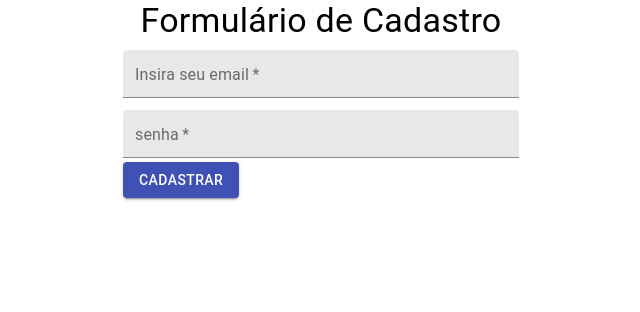
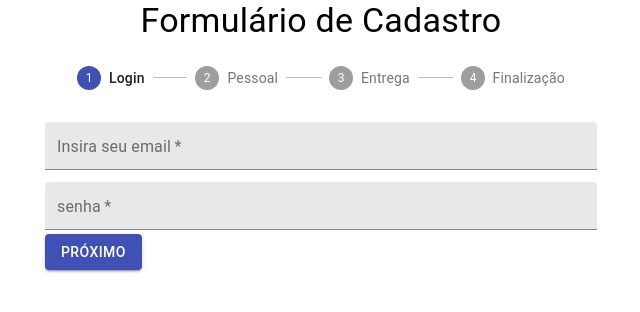
Before and after one commit to LuanCMartins/Formulario_Cadastro_ReactJS, a React (Create React App) app in the folder ceep/: page / in a window 1280 px wide. Shown: the top 312 px of the page, without its empty margins (319-959 px from the left). Built offline with nearby package versions, Linux system fonts and the light colour scheme.

Commit message:
Finalização das funcionalidades do formulário, criação de hooks customizados

```diff
--- a/ceep/src/App.js
+++ b/ceep/src/App.js
@@ -1,21 +1,23 @@
 import React, { Component } from 'react';
-//import { render } from 'react-dom';
 import './App.css';
 import { Container, Typography } from '@material-ui/core';
 import FormularioCadastro from './components/FormularioCadastro/FormularioCadastro';
-
+import { validarCpf, validarSenha, validarNome } from "./models/Cadastro";
+import validacoesCadastro from './contexts/ValidacoesCadastro';
 
 class App extends Component {
   render() {
     return (
       <Container
-        maxWidth="xs"
+        maxWidth="sm"
         component="section">
         <Typography
           variant="h4"
           component="h1"
           align="center">Formulário de Cadastro</Typography>
-        <FormularioCadastro aoEnviar={aoEnviarFormulario} validarCpf={validarCpf}/>
+        <validacoesCadastro.Provider value={{cpf:validarCpf, senha:validarSenha, nome:validarNome}}>
+          <FormularioCadastro aoEnviar={aoEnviarFormulario}/>
+        </validacoesCadastro.Provider>
       </Container>
     );
   }
@@ -29,18 +31,4 @@ function aoEnviarFormulario(dados){
   console.log(dados);
 }
 
-function validarCpf(cpf){
-  if(cpf.length !== 11){
-    return {
-      valido : false,
-      textoAjuda : "CPF deve ter 11 dígitos, sem pontos ou traços"
-    }
-  } else {
-    return {
-      valido : true,
-      textoAjuda : ""
-    }
-  }
-}
-
 export default App;
--- a/ceep/src/components/FormularioCadastro/DadosEntrega.jsx
+++ b/ceep/src/components/FormularioCadastro/DadosEntrega.jsx
@@ -19,6 +19,7 @@ function DadosEntrega({ aoEnviar }) {
                 value={cep}
                 onChange={(event) => { setCep(event.target.value) }}
                 id="cep"
+                name = "cep"
                 label="Insira seu CEP"
                 type="number"
                 variant="filled"
@@ -29,6 +30,7 @@ function DadosEntrega({ aoEnviar }) {
                 value={endereco}
                 onChange={(event) => { setEndereco(event.target.value) }}
                 id="endereco"
+                name = "endereco"
                 label="Insira seu endereco"
                 type="text"
                 variant="filled"
@@ -39,6 +41,7 @@ function DadosEntrega({ aoEnviar }) {
                 value={numero}
                 onChange={(event) => { setNumero(event.target.value) }}
                 id="numero"
+                name = "numero"
                 label="Número residencial"
                 type="number"
                 variant="filled"
@@ -48,6 +51,7 @@ function DadosEntrega({ aoEnviar }) {
                 value={estado}
                 onChange={(event) => { setEstado(event.target.value) }}
                 id="estado"
+                name = "estado"
                 label="Estado"
                 type="text"
                 variant="filled"
@@ -57,6 +61,7 @@ function DadosEntrega({ aoEnviar }) {
                 value={cidade}
                 onChange={(event) => { setCidade(event.target.value) }}
                 id="cidade"
+                name = "cidade"
                 label="Cidade"
                 type="text"
                 variant="filled"
--- a/ceep/src/components/FormularioCadastro/DadosPessoais.jsx
+++ b/ceep/src/components/FormularioCadastro/DadosPessoais.jsx
@@ -1,17 +1,16 @@
-import React, { useState } from 'react';
+import React, { useState, useContext } from 'react';
 import { TextField, Button, Checkbox, FormControlLabel } from '@material-ui/core';
+import validacoesCadastro from '../../contexts/ValidacoesCadastro';
+import useErros from '../../hooks/useErros';
 
-function DadosPessoais({ aoEnviar, validarCpf }) {
+function DadosPessoais({ aoEnviar }) {
     const [nome, setNome] = useState("");
     const [sobrenome, setSobrenome] = useState("");
     const [cpf, setCpf] = useState("");
     const [promocoes, setPromocoes] = useState(true);
     const [novidades, setNovidades] = useState(false);
-    const [erros, setErros] = useState({
-        cpf:{
-            valido : true,
-            textoAjuda: ""}
-    });
+    const validacoes = useContext(validacoesCadastro);
+    const [erros, validarCampos, possoEnviar] = useErros(validacoes);
 
     {//Não colocar o useState() dentro de chamadas condicionais
         //Só chamar o hook dentro de funções do React (chamar o useState(), apenas onde tiver no return a arvoer de renderização)
@@ -19,7 +18,9 @@ function DadosPessoais({ aoEnviar, validarCpf }) {
     return (
         <form onSubmit={(event) => {
             event.preventDefault();
-            aoEnviar({nome, sobrenome, cpf, promocoes, novidades});
+            if (possoEnviar()) {
+                aoEnviar({nome, sobrenome, cpf, promocoes, novidades});
+            }
         }}
         >
             <TextField
@@ -27,7 +28,11 @@ function DadosPessoais({ aoEnviar, validarCpf }) {
                 onChange={event => {
                     setNome(event.target.value);
                 }}
+                onBlur={validarCampos}
+                error={!erros.nome.valido}
+                helperText={erros.nome.textoAjuda}
                 id="name"
+                name = "nome"
                 label="Insira seu Primeiro Nome"
                 variant="filled"
                 required
@@ -39,6 +44,7 @@ function DadosPessoais({ aoEnviar, validarCpf }) {
                     setSobrenome(event.target.value);
                 }}
                 id="sobrenome"
+                name = "sobrenome"
                 label="Insira seu sobrenome"
                 variant="filled"
                 required
@@ -49,13 +55,11 @@ function DadosPessoais({ aoEnviar, validarCpf }) {
                 onChange={event => {
                     setCpf(event.target.value);
                 }}
-                onBlur={(event) => {
-                    const valido = validarCpf(event.target.value);
-                    setErros({cpf : valido});
-                }}
+                onBlur={validarCampos}
                 error={!erros.cpf.valido}
                 helperText={erros.cpf.textoAjuda}
                 id="cpf"
+                name="cpf"
                 label="Insira seu CPF"
                 variant="filled"
                 required
@@ -81,7 +85,7 @@ function DadosPessoais({ aoEnviar, validarCpf }) {
                     color="primary"></Checkbox>}
                 label="Novidades"
             />
-            <Button variant="contained" color="primary" type="submit">Cadastrar</Button>
+            <Button variant="contained" color="primary" type="submit">Próximo</Button>
         </form>
     );
 }
--- a/ceep/src/components/FormularioCadastro/DadosUsuario.jsx
+++ b/ceep/src/components/FormularioCadastro/DadosUsuario.jsx
@@ -1,20 +1,27 @@
 import { TextField, Button } from '@material-ui/core';
-import React from 'react';
-import { useState } from 'react';
+import React, { useState, useContext }  from 'react';
+import validacoesCadastro from '../../contexts/ValidacoesCadastro';
+import useErros from '../../hooks/useErros';
 
 function DadosUsuario({ aoEnviar }) {
     const [email, setEmail] = useState("");
     const [senha, setSenha] = useState("");
+    const validacoes = React.useContext(validacoesCadastro);
+    const [erros, validarCampos, possoEnviar] = useErros(validacoes);
+
     return (
         <form onSubmit={(event) => {
             event.preventDefault();
-            aoEnviar({ email, senha });
+            if (possoEnviar()) {
+                aoEnviar({ email, senha });
+            }
         }
         }>
             <TextField
                 value={email}
                 onChange={(event) => { setEmail(event.target.value) }}
                 id="email"
+                name = "email"
                 label="Insira seu email"
                 type="email"
                 required
@@ -24,7 +31,11 @@ function DadosUsuario({ aoEnviar }) {
             <TextField
                 value={senha}
                 onChange={(event) => { setSenha(event.target.value) }}
+                onBlur={validarCampos}
+                error={!erros.senha.valido}
+                helperText={erros.senha.textoAjuda}
                 id="senha"
+                name = "senha"
                 label="senha"
                 type="password"
                 required
@@ -35,7 +46,7 @@ function DadosUsuario({ aoEnviar }) {
                 type="submit"
                 variant="contained"
                 color="primary">
-                Cadastrar
+                Próximo
             </Button>
         </form>
     );
--- a/ceep/src/components/FormularioCadastro/FormularioCadastro.jsx
+++ b/ceep/src/components/FormularioCadastro/FormularioCadastro.jsx
@@ -1,25 +1,28 @@
-import { Typography } from '@material-ui/core';
+import { Step, StepLabel, Stepper, Typography } from '@material-ui/core';
 import React, { useState } from 'react';
 import { useEffect } from 'react';
 import DadosEntrega from './DadosEntrega';
 import DadosPessoais from './DadosPessoais';
 import DadosUsuario from './DadosUsuario';
 
-function FormularioCadastro({ aoEnviar, validarCpf }) {
+function FormularioCadastro({ aoEnviar, validacoes }) {
     const [etapaAtual, setEtapaAtual] = useState(0);
     const [dadosColetados, setDadosColetados] = useState({});
     useEffect(() => {
-        console.log(dadosColetados);
+        if (etapaAtual === formulario.length - 1) {
+            aoEnviar(dadosColetados);
+        }
     });
 
     const formulario = [
-        <DadosUsuario aoEnviar={coletarDados} />,
-        <DadosPessoais aoEnviar={coletarDados} validarCpf={validarCpf} />,
-        <DadosEntrega aoEnviar={coletarDados} />,
-    ]
+        <DadosUsuario aoEnviar={coletarDados} validacoes={validacoes} />,
+        <DadosPessoais aoEnviar={coletarDados} validacoes={validacoes} />,
+        <DadosEntrega aoEnviar={coletarDados} validacoes={validacoes} />,
+        <Typography variant="h5">Obrigado por se cadastrar</Typography>
+    ];
 
-    function coletarDados(dados){
-        setDadosColetados({...dadosColetados, ...dados});
+    function coletarDados(dados) {
+        setDadosColetados({ ...dadosColetados, ...dados });
         proximo();
     }
 
@@ -29,6 +32,12 @@ function FormularioCadastro({ aoEnviar, validarCpf }) {
 
     return (
         <>
+            <Stepper activeStep={etapaAtual}>
+                <Step><StepLabel>Login</StepLabel></Step>
+                <Step><StepLabel>Pessoal</StepLabel></Step>
+                <Step><StepLabel>Entrega</StepLabel></Step>
+                <Step><StepLabel>Finalização</StepLabel></Step>
+            </Stepper>
             { formulario[etapaAtual]}
         </>
     );
--- /dev/null
+++ b/ceep/src/contexts/ValidacoesCadastro.js
@@ -0,0 +1,14 @@
+import React from 'react';
+
+const validacoesCadastro = React.createContext({
+    cpf:semValidacao,
+    senha:semValidacao,
+    nome:semValidacao
+});
+
+function semValidacao(dados){
+    console.log(dados);
+    return { valido : true, textoAjuda : ""};
+}
+
+export default validacoesCadastro;
--- /dev/null
+++ b/ceep/src/hooks/useErros.js
@@ -0,0 +1,37 @@
+import React, { useState } from 'react';
+
+function useErros(validacoes) {
+    const estadoInicial = criarEstadoInicial(validacoes);
+
+    const [erros, setErros] = useState(estadoInicial);
+
+    function validarCampos(event) {
+        const { name, value } = event.target;
+        const valido = validacoes[name](value);
+        const novoEstado = { ...erros };
+        novoEstado[name] = valido;
+        setErros(novoEstado);
+    }
+
+    function possoEnviar(){
+        for (let campo in erros) {
+            if(!erros[campo].valido){
+                return false;
+            }
+        }
+        return true;
+    }
+
+    return [erros, validarCampos, possoEnviar];
+}
+
+function criarEstadoInicial(validacoes){
+    const estadoInicial = {};
+    for(let campo in validacoes){
+        estadoInicial[campo] = { valido: true, textoAjuda: "" };
+    }
+
+    return estadoInicial;
+}
+
+export default useErros;
--- /dev/null
+++ b/ceep/src/models/Cadastro.js
@@ -0,0 +1,31 @@
+function validarCpf(cpf){
+    if(cpf.length !== 11){
+      return {
+        valido : false,
+        textoAjuda : "CPF deve ter 11 dígitos, sem pontos ou traços"
+      }
+    } else {
+      return {
+        valido : true,
+        textoAjuda : ""
+      }
+    }
+  }
+
+  function validarSenha(senha){
+      if (senha.length < 6 || senha.length > 72) {
+          return { valido : false, textoAjuda : "A senha deve ter entre 6 e 72 caracteres"}
+      } else {
+          return { valido : true, texto : "" }
+      }
+  }
+
+  function validarNome(senha){
+    if (senha.length < 4 || senha.length > 50) {
+        return { valido : false, textoAjuda : "O nome deve ter entre 4 e 50 caracteres"}
+    } else {
+        return { valido : true, texto : "" }
+    }
+}
+
+  export {validarCpf, validarSenha, validarNome}
```
